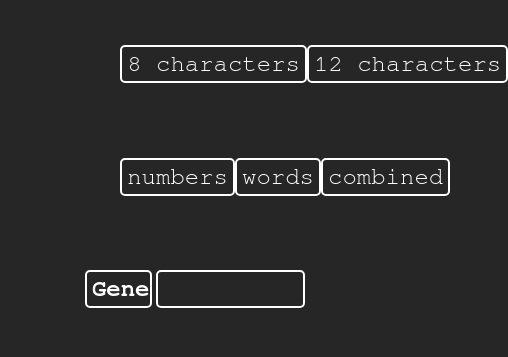
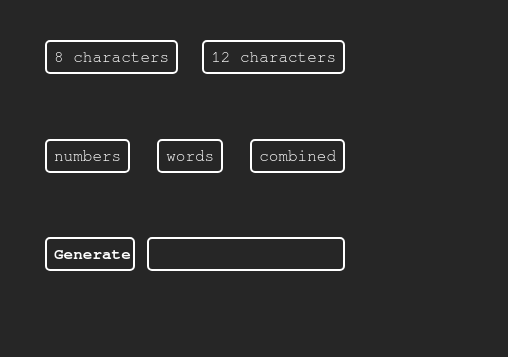
Before and after one commit to XabierGallardo/Password-Generator, a plain HTML site: page index.html in a window 390 px wide. Shown: the whole page, 508 px wide, since content can reach past the window. Drawn offline with nearby package versions, Linux system fonts and the light colour scheme.

Commit message:
Added symmetrical redesign and media queries

```diff
--- a/styles.css
+++ b/styles.css
@@ -1,13 +1,11 @@
 #container {
 	display: flex;
 	flex-direction: column;
-	height: 40vh;
+	height: 35vh;
 	width: 100%;
 	justify-content: space-around;
 	align-items: center;
 }
-
-
 
 body, .button{
 	font-family: FreeMono, monospace;
@@ -29,21 +27,17 @@ body, .button{
 .button, #password {
 	border: 2px solid white;
 	border-radius: 5px;
-	padding: 5px;
+	padding: 10px;
 }
 
+
+
 /* Selectors */
-#selector-numbers, #selector-type {
+
+#selector-numbers, #selector-type, #results {
 	display: flex;
-	justify-content: space-around;
-	width: 40%;
-}
-
-/* Results */
-#results {
-	display: flex;
-	width: 60%;
-	justify-content: space-around;
+	justify-content: space-between;
+	width: 450px;
 }
 
 #generate {
@@ -61,3 +55,45 @@ body, .button{
 	width: 60%;
 	text-align: center;
 }
+
+
+
+/*Media Queries*/
+
+@media (max-width: 450px) {
+
+	body, .button {
+		font-size: medium;
+	}
+
+	.button, #password {
+		padding: 7px;
+	}
+
+	#selector-numbers, #selector-type, #results {
+		width: 300px;
+	}
+}
+
+@media (max-width: 300px) {
+
+	#container {
+		align-items: flex-start;
+	}
+
+	body, .button {
+		font-size: small;
+	}
+
+	#selector-numbers, #selector-type, #results {
+		justify-content: initial;
+	}
+
+	.button, #password {
+		padding: 5px;
+	}
+
+	#password {
+		width: 110px;
+	}
+}
```
